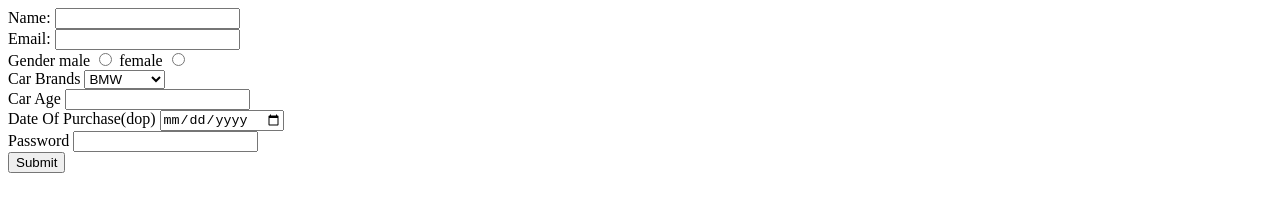
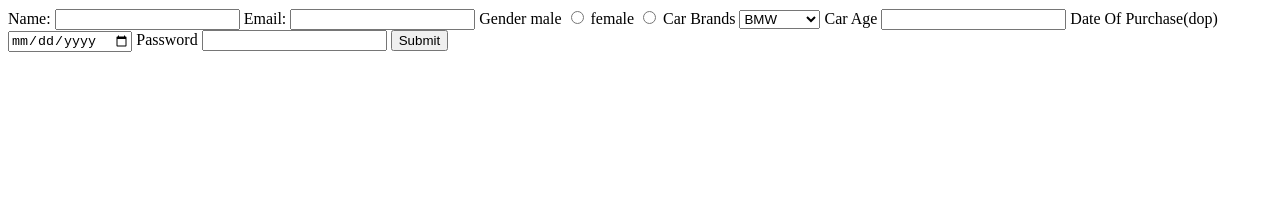
Before and after one commit to acciojob/car-insurance-form-venusagar-accio, a website: page main.html in a window 1280 px wide. Drawn offline with Linux system fonts and the light colour scheme.

Commit message:
created a submission

```diff
--- a/main.html
+++ b/main.html
@@ -10,27 +10,26 @@
 	<!-- the entire body must be written by student -->
 	<form method="post">
 		<label for="name">Name:</label>
-		<input type="text" id=name required><br>
+		<input type="text" id=name required>
 		<label for="email">Email:</label>
-		<input type="email" id="email" required><br>
+		<input type="email" id="email" required>
 		<label>Gender</label>
 		<label for="male">male</label>
 		<input type="radio" id="male" name="Gender" required>
 		<label for="female">female</label>
-		<input type="radio" id="female" name="Gender" required><br>
+		<input type="radio" id="female" name="Gender" required>
 		<label for="cars">Car Brands</label>
 		<select id="cars">
            <option value="bmw">BMW</option>
            <option value="audi">Audi</option>
            <option value="mercedez">Mercedez</option>
         </select>
-		<br>
 		<label for="carage">Car Age</label>
-		<input type="number" id="carage" required><br>
+		<input type="number" id="carage" required>
 		<label for="dop">Date Of Purchase(dop)</label>
-		<input type="date" id="dop" required><br>
+		<input type="date" id="dop" required>
 		<label for="password">Password</label>
-		<input type="password" id="password" required><br>
+		<input type="password" id="password" required>
 		<input type="submit">
 	</form>
     <script type="text/javascript" src="./script.js">
```
